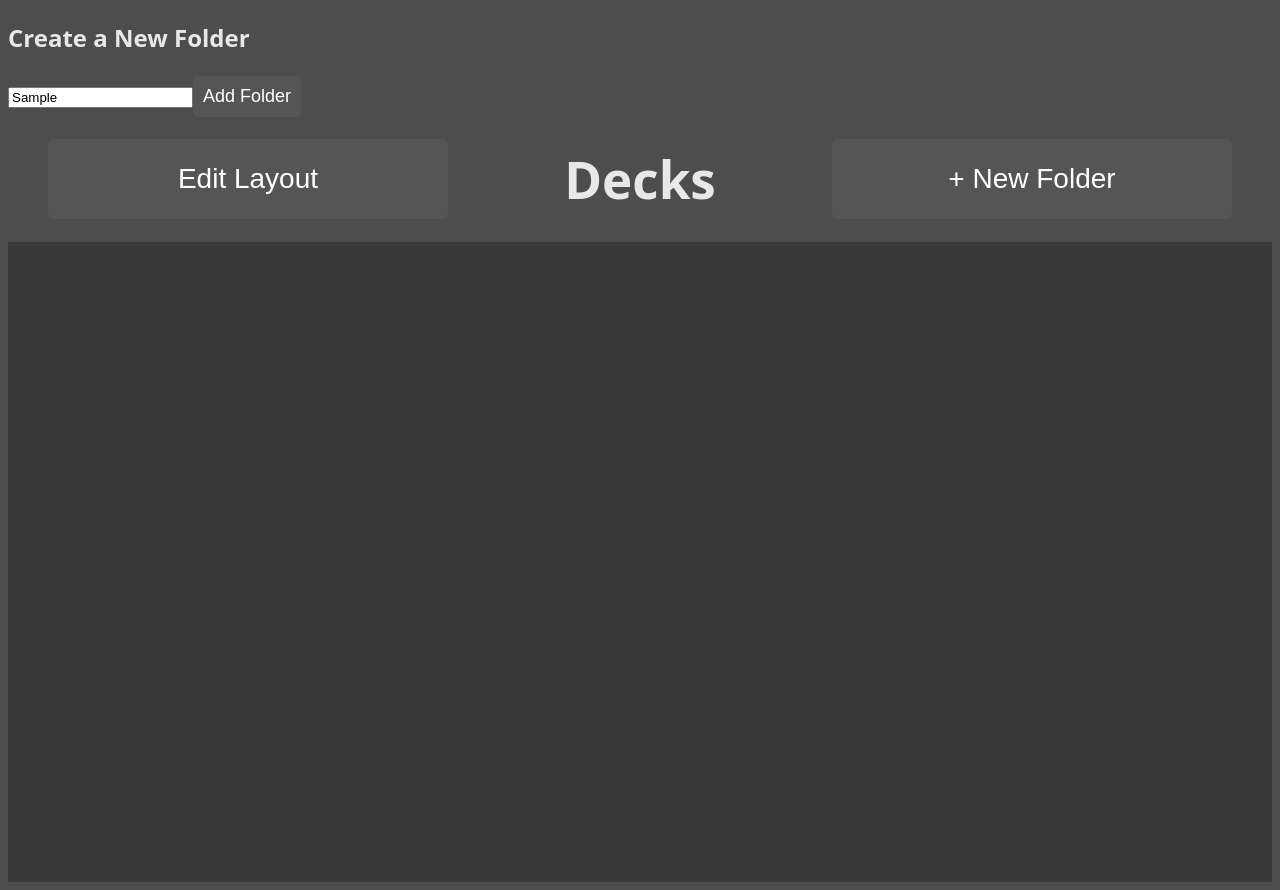
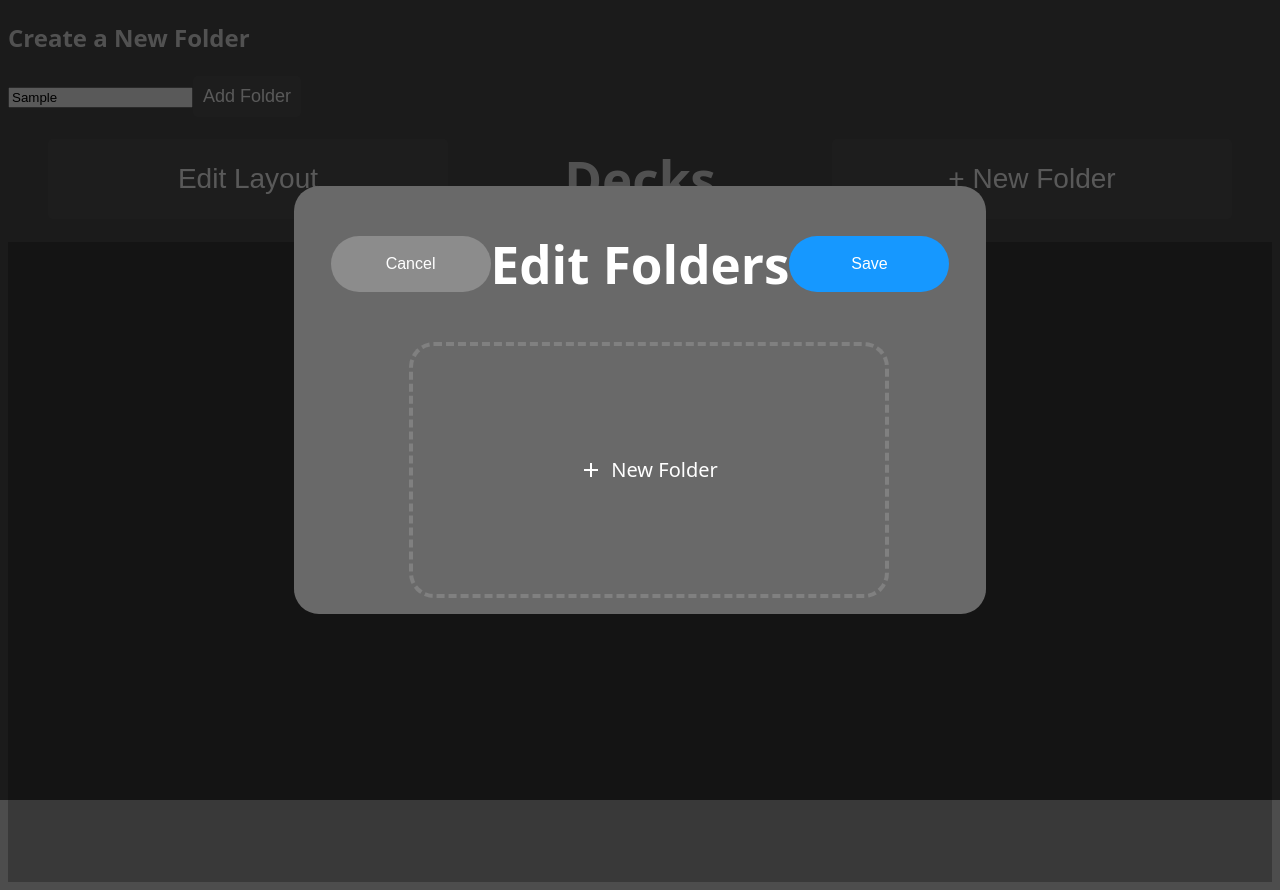
Before and after one commit to Swomp03/cs4474-project, a React (Vite) app: page / in a window 1280 px wide. Both pictures are taken after typing "Sample" into the empty fields and a click on the button "+ New Folder". Built offline with nearby package versions, Linux system fonts and the light colour scheme.

Commit message:
added functionality to the new folder button with the same style as adding cards

```diff
--- /dev/null
+++ b/src/components/EditFolders.jsx
@@ -0,0 +1,53 @@
+import "./componentStyles/EditDeckCard.css";
+
+import deleteIcon from '../assets/icons/delete.svg';
+import plusIcon from '../assets/icons/plus.svg';
+import minusIcon from '../assets/icons/minus.svg';
+
+export function EditFolder(props) {
+    const folder = props.folder;
+
+    return (
+        <>
+            <div className="card edit-card">
+                <span className="text-header">Folder Name</span>
+                <textarea required={true} name="name" placeholder="Folder Name..." className="text-input"
+                       value={folder.name}
+                       onChange={e => props.updateName(folder.id, e.target.value)}/>
+
+                <div className="card-footer">
+                    <div className="placeholder"></div>
+                    <div className="index-container">
+                        <button type="button" className="card-btn" title="Decrease folder position"
+                                onClick={() => props.decreaseIndex(folder.id)}>
+                            <img src={minusIcon} alt="Minus icon"/>
+                        </button>
+                        <input type="number" required={true} className="index-number-input" value={folder.position}
+                               onChange={e => props.updatePosition(folder.id, e.target.value)}
+                               onKeyDown={e => props.moveFolder(folder.id, e.target.value, e)}
+                        />
+                        <button type="button" className="card-btn" title="Increase folder position"
+                                onClick={() => props.increaseIndex(folder.id)}>
+                            <img src={plusIcon} alt="Plus icon"/>
+                        </button>
+                    </div>
+                    <button type="button" className="card-btn" title="Delete this folder"
+                            onClick={() => props.removeFolder(folder.id)}>
+                        <img src={deleteIcon} alt="Delete icon"/>
+                    </button>
+                </div>
+            </div>
+        </>
+    )
+}
+
+export function AddFolderCard(props) {
+    return (
+        <>
+            <button type="button" id="new-card" className="card" onClick={() => props.addFolder()}>
+                <img src={plusIcon} alt="Plus icon"/>
+                <span>New Folder</span>
+            </button>
+        </>
+    )
+}
--- a/src/components/Home.jsx
+++ b/src/components/Home.jsx
@@ -2,12 +2,17 @@ import "./componentStyles/Home.css";
 import DeckFolder from "./DeckFolder";
 import { useEffect, useState } from "react";
 import { loadData, addFolder, saveFolders } from "../utils/localStorage";
+import useToggle from "./hooks/useToggle.js";
+import NewFolderModal from "./NewFolderModal.jsx";
 
 const Home = () => {
     const [folderName, setFolderName] = useState("");
     const [folders, setFolders] = useState([]);
     const [isEditMode, setIsEditMode] = useState(false);
     const [newPositions, setNewPositions] = useState({});
+
+    const { state: visible, toggle: toggleVisibility } = useToggle();
+
 
     useEffect(() => {
         setFolders(loadData());
@@ -100,6 +105,10 @@ const Home = () => {
         }));
     };
 
+    const updateFolders = (updatedFolders) => {
+        setFolders(updatedFolders);
+    };
+
     return (
         <>
             <div>
@@ -120,8 +129,9 @@ const Home = () => {
                     {isEditMode ? "Save Layout" : "Edit Layout"}
                 </button>
                 <h1>Decks</h1>
-                <button id="new-folder-button">+ New Folder</button>
+                <button id="new-folder-button" onClick={toggleVisibility}>+ New Folder</button>
             </div>
+            {visible && <NewFolderModal toggleVisibility={toggleVisibility} folders={folders} updateFolders={updateFolders}></NewFolderModal>}
 
             <div className="deck-folders">
                 {folders.map((folder) => (
--- /dev/null
+++ b/src/components/NewFolderModal.jsx
@@ -0,0 +1,102 @@
+// Known Issues:
+// - Cancelling after adding news folders is very jank (next time you add folder, it will add all the cancelled folders too)
+
+
+
+import "./componentStyles/NewFolderModal.css";
+import { saveFolders, addFolder, loadData } from "../utils/localStorage.js";
+import { EditFolder, AddFolderCard } from "./EditFolders.jsx";
+import { useEffect, useState } from "react";
+
+
+const NewFolderModal = (props) => {
+    const [folders, setFolders] = useState(props.folders);
+
+    useEffect(() => {
+        const container = document.getElementById("folders-container");
+        if (!container) return;
+
+        const folderElements = container.children;
+        if (folderElements.length === 1) return;
+
+        [...folderElements].forEach(folder => {
+            if (folder instanceof HTMLButtonElement) return;
+
+            const indexControls = folder.lastChild.children[1];
+            if (indexControls.firstChild.classList?.contains("disabled")) {
+                indexControls.firstChild.classList.remove("disabled");
+                indexControls.firstChild.disabled = false;
+            }
+
+            if (indexControls.lastChild.classList?.contains("disabled")) {
+                indexControls.lastChild.classList.remove("disabled");
+                indexControls.lastChild.disabled = false;
+            }
+        });
+
+        folderElements[0].lastChild.children[1].firstChild.classList.add("disabled");
+        folderElements[0].lastChild.children[1].firstChild.disabled = true;
+        folderElements[folderElements.length - 2].lastChild.children[1].lastChild.classList.add("disabled");
+        folderElements[folderElements.length - 2].lastChild.children[1].lastChild.disabled = true;
+    }, [folders]);
+
+    const addNewFolder = () => {
+        const newFolderName = "New Folder"; // Default name for new folders
+        addFolder(newFolderName);
+        setFolders(loadData());
+    }
+
+    const removeFolder = (index) => {
+        if (index < 0 || index >= folders.length) {
+            console.log(`Index out of range (must be between 0 and ${folders.length - 1})`);
+            return;
+        }
+
+        const adjustedFolders = [...folders];
+        adjustedFolders.splice(index, 1);
+
+        for (let i = 0; i < adjustedFolders.length; i++) {
+            adjustedFolders[i].position = i + 1;
+        }
+
+        setFolders(adjustedFolders);
+    }
+
+    const updateName = (folderId, newName) => {
+        setFolders(folders.map(folder =>
+            folder.id === folderId ? { ...folder, name: newName } : folder
+        ));
+    }
+
+    const saveEdits = (event) => {
+        event.preventDefault();
+        saveFolders(folders);
+        props.updateFolders(folders);
+        props.toggleVisibility();
+    }
+
+    return (
+        <div id="modal-root" className="static">
+            <div id="modal-background" onClick={() => props.toggleVisibility()}></div>
+
+            <div id="modal-container">
+                <div id="modal-body">
+                    <div id="modal-header">
+                        <button type="button" className={"header-btn"} onClick={() => props.toggleVisibility()}>Cancel</button>
+                        <h1>Edit Folders</h1>
+                        <button type="submit" className={"header-btn save-btn"} form="folders-container">Save</button>
+                    </div>
+
+                    <form id="folders-container" onSubmit={saveEdits}>
+                        {folders.map((folder, index) => (
+                            <EditFolder key={index} folder={folder} updateName={updateName} removeFolder={() => removeFolder(index)} />
+                        ))}
+                        <AddFolderCard addFolder={addNewFolder} />
+                    </form>
+                </div>
+            </div>
+        </div>
+    )
+}
+
+export default NewFolderModal;
--- /dev/null
+++ b/src/components/componentStyles/NewFolderModal.css
@@ -0,0 +1,91 @@
+.static {
+    position: static;
+}
+
+#modal-background {
+    position: fixed;
+    height: 100vh;
+    width: 100vw;
+    background-color: black;
+    z-index: 10;
+    top: 0;
+    left: 0;
+    opacity: 65%;
+}
+
+#modal-container {
+    position: absolute;
+    top: 10.5vh;
+    bottom: 10.5vh;
+    right: 5vw;
+    left: 5vw;
+    z-index: 20;
+
+    /* Center modal-body */
+    display: flex;
+    flex-wrap: wrap;
+    justify-content: center;
+    align-content: center;
+    /*height: 100vh;*/
+}
+
+#modal-body {
+    /*margin-inline: auto;*/
+    /*margin-block: 2rem;*/
+    padding-inline: 0.3rem;
+    background-color: dimgrey;
+    color: white;
+    border-radius: 25px;
+    max-width: 90vw;
+    min-width: 40rem;
+}
+
+#modal-header {
+    display: flex;
+    justify-content: space-between;
+    align-items: center;
+    margin-inline: 2rem;
+    margin-block: 1rem;
+}
+
+#modal-header > h1 {
+    text-align: center;
+}
+
+.header-btn {
+    height: 3.5rem;
+    width: 10rem;
+    min-width: 5rem;
+    /*padding-inline: 4rem;*/
+    /*padding-block: 1rem;*/
+    border-radius: 50px;
+    border: none;
+    font-size: 1rem;
+    cursor: pointer;
+    color: white;
+    background-color: #8c8c8c;
+}
+
+.header-btn:focus {
+    outline: #1698ff solid 2px;
+    outline-offset: 2px;
+}
+
+.save-btn {
+    background-color: #1698ff;
+}
+
+#folders-container {
+    display: flex;
+    flex-wrap: wrap;
+    gap: .75rem;
+    justify-content: center;
+    margin-left: 17px; /* TODO: Ensure this is correct for scrollbar width*/
+    overflow-x: hidden;
+    overflow-y: scroll;
+    max-height: 60vh;
+    padding-inline: 1.5rem;
+    margin-bottom: 1rem;
+
+    scrollbar-color: #a8a8a8 transparent; /* TODO: Change colour? */
+}
```
